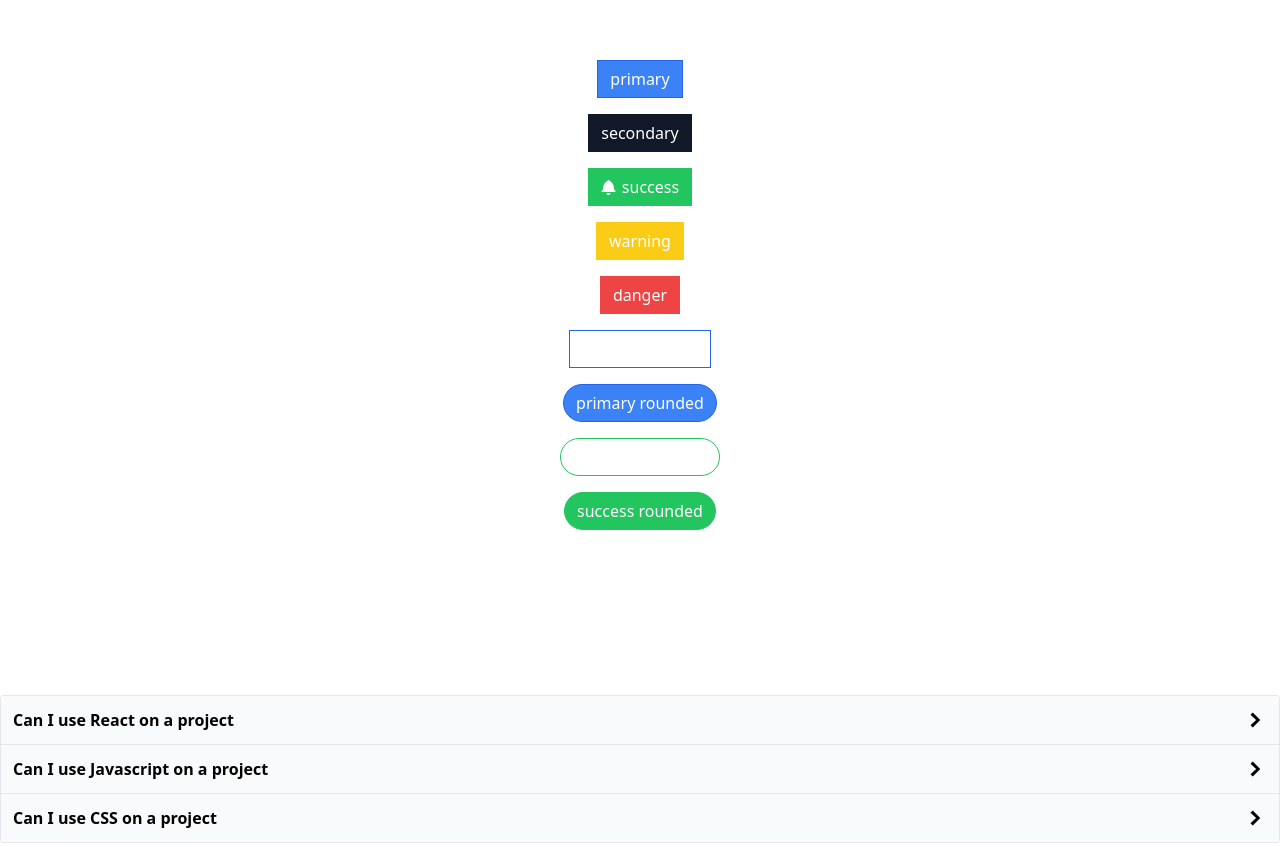
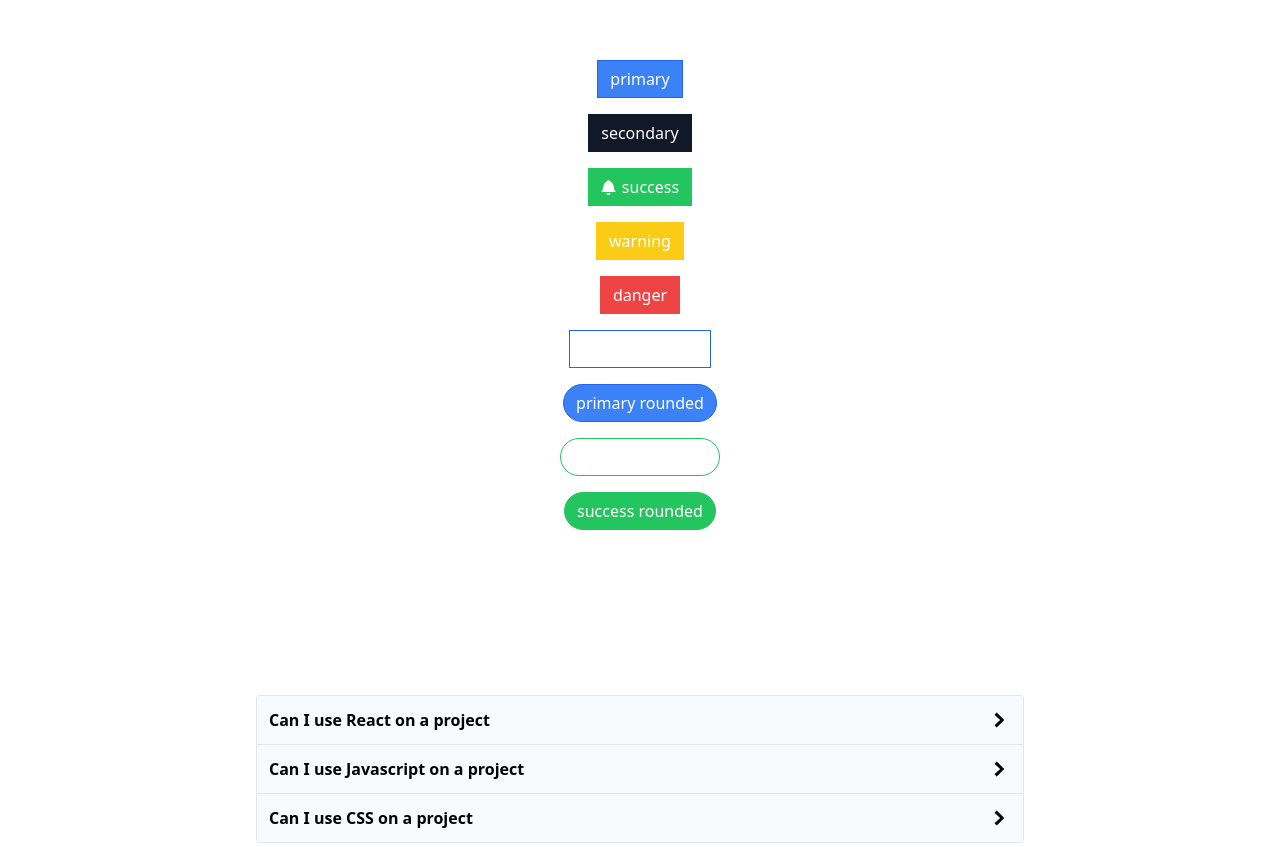
Before and after one commit to msa-ali/Custom-React-Components-and-Hooks, a React (Vite) app: page / in a window 1280 px wide. Shown: the part 105-952 px from the top of the page. Built offline with nearby package versions, Linux system fonts and the light colour scheme.

Commit message:
app.tsx update

```diff
--- a/src/App.tsx
+++ b/src/App.tsx
@@ -23,10 +23,12 @@ function App() {
 
 
   return (
-    <>
+    <div className="flex flex-col justify-center items-center">
       <ButtonPage />
+      <div className=" w-3/5 mb-8">
       <Accordion items={items} />
-    </>
+      </div>
+    </div>
   );
 }
 
```
